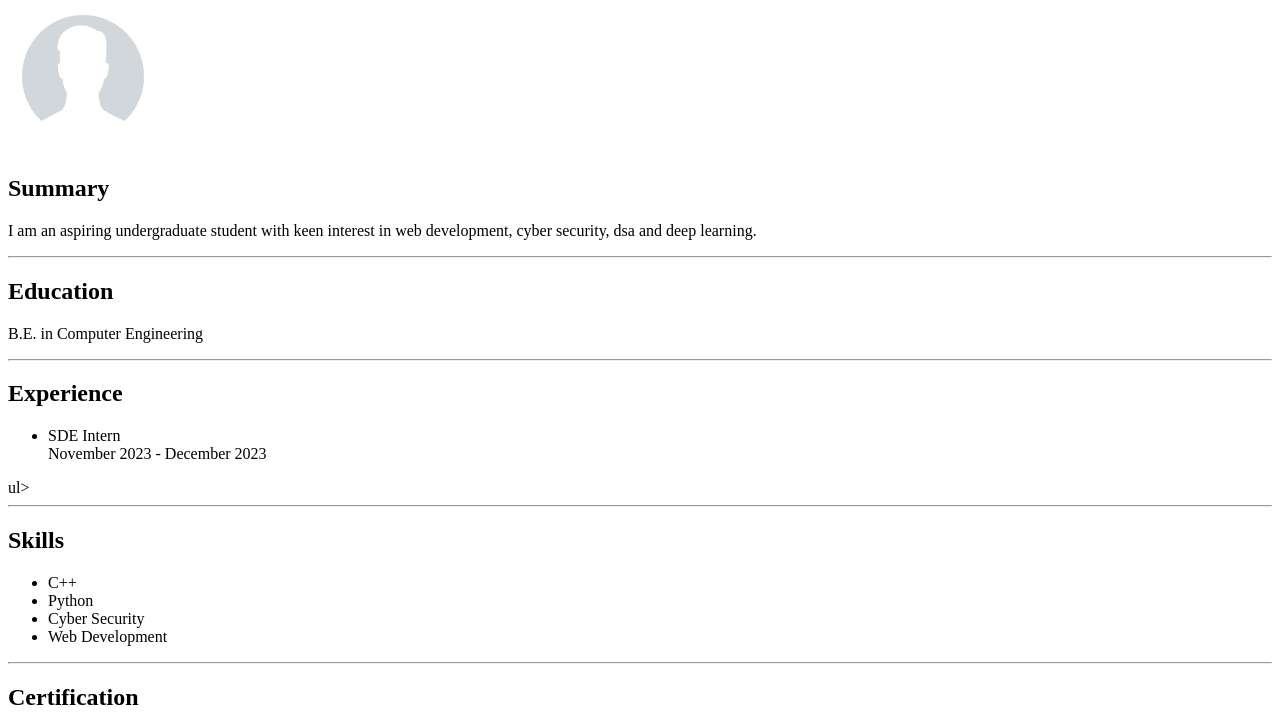
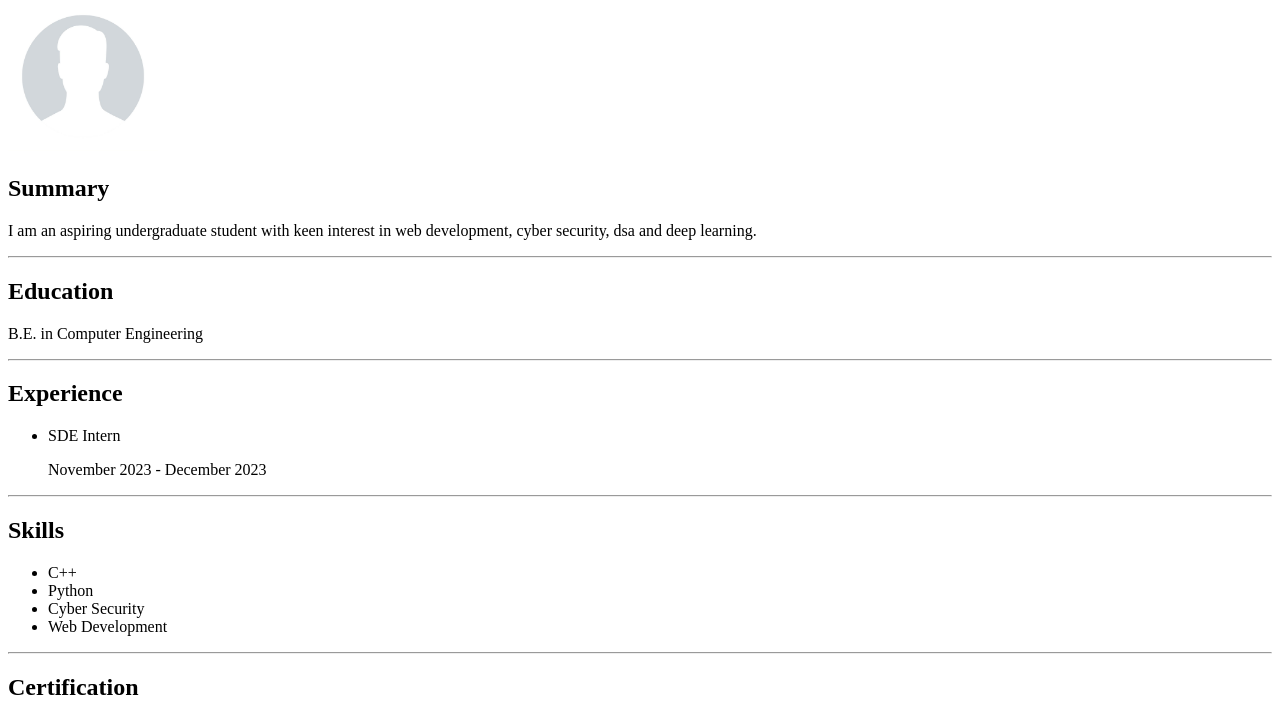
Before and after one commit to AdityaShirwalkar/HTML-Portofolio, a plain HTML site: page index.html in a window 1280 px wide. Shown: the part 79-797 px from the top of the page. Drawn offline with Linux system fonts and the light colour scheme.

Commit message:
Update index.html

```diff
--- a/index.html
+++ b/index.html
@@ -17,7 +17,8 @@
     <h2>Experience</h2>
     <ul><li>SDE Intern
         <br>
-        November 2023 - December 2023</li></ul>ul>
+        <p>November 2023 - December 2023</p>
+    </li></ul>
     <hr>
     <h2>Skills</h2>
     <ul>
```
